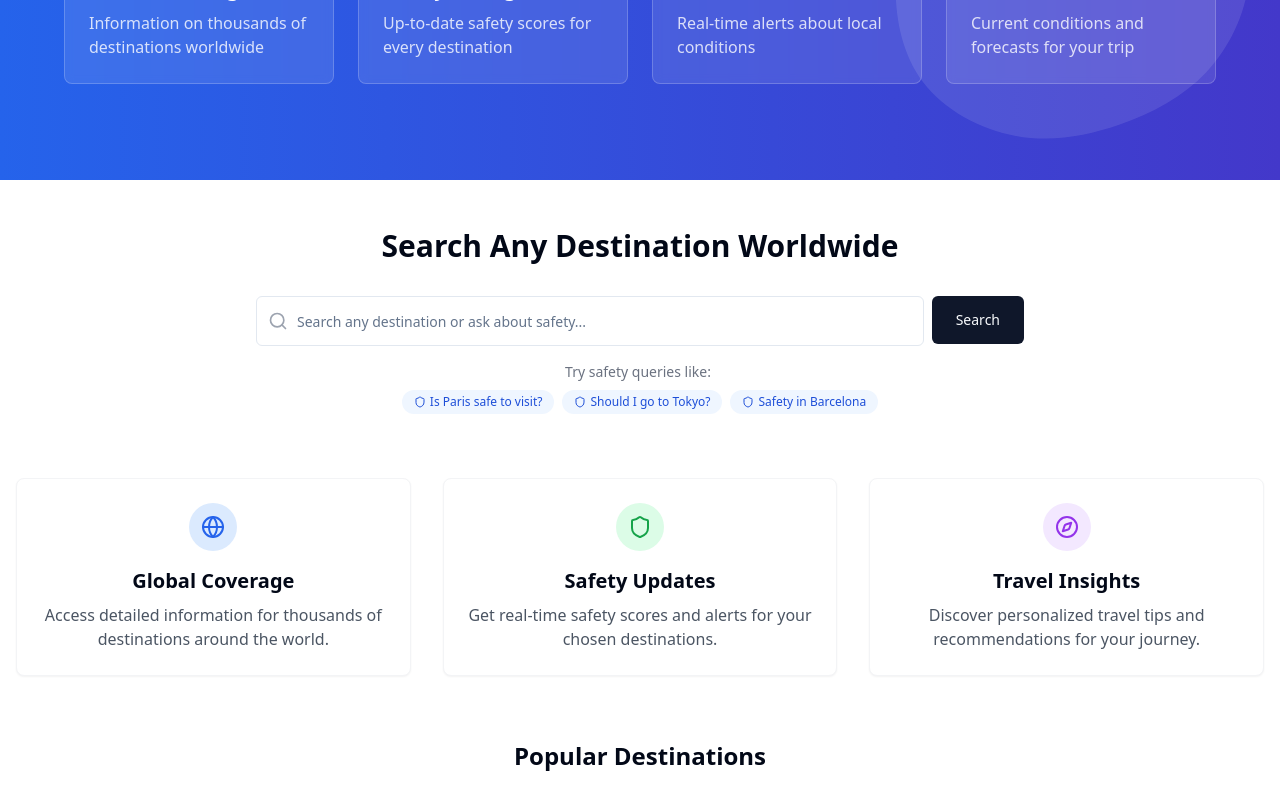
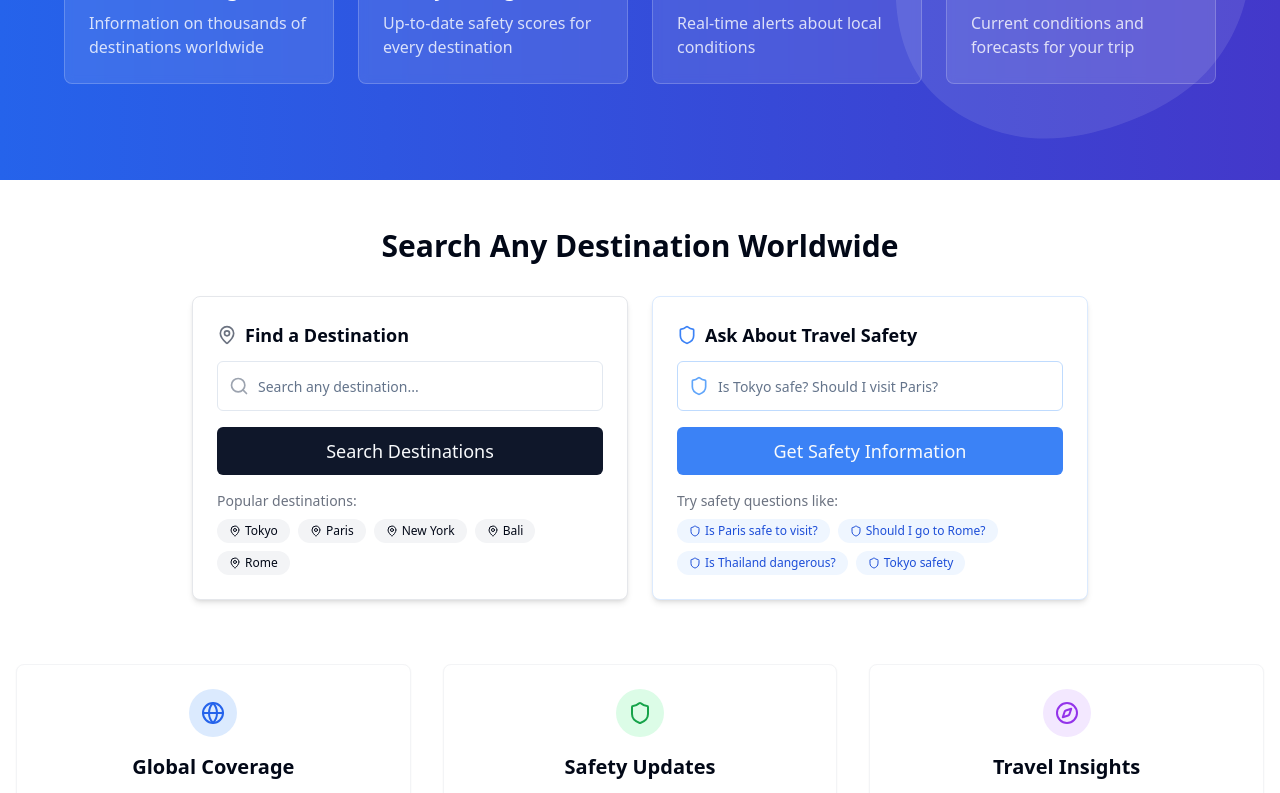
Before and after one commit to abimad123/travel-safe-ai-guardian, a React (Vite) app: page / in a window 1280 px wide. Shown: the part 518-1311 px from the top of the page. Built offline with nearby package versions, Linux system fonts and the light colour scheme.

Commit message:
feat: Implement separate search bars
Adds a location search bar and a safety query search bar.

```diff
--- a/src/components/dashboard/SearchBar.tsx
+++ b/src/components/dashboard/SearchBar.tsx
@@ -5,34 +5,18 @@ import { useNavigate } from "react-router-dom";
 import { Input } from "@/components/ui/input";
 import { Button } from "@/components/ui/button";
 import { toast } from "sonner";
+import { Card, CardContent } from "@/components/ui/card";
 
 const SearchBar = () => {
-  const [searchQuery, setSearchQuery] = useState("");
+  const [destinationQuery, setDestinationQuery] = useState("");
+  const [safetyQuery, setSafetyQuery] = useState("");
   const [isSearching, setIsSearching] = useState(false);
-  const [suggestions, setSuggestions] = useState<string[]>([]);
-  const [safetyExamples, setSafetyExamples] = useState<string[]>([
-    "Is Paris safe to visit?",
-    "Should I go to Tokyo?",
-    "Safety in Barcelona",
-    "Is New York dangerous?",
-    "Is it safe to travel to London?"
-  ]);
   const navigate = useNavigate();
 
-  // Popular destinations for suggestions
-  const popularDestinations = [
-    "New York", "London", "Tokyo", "Paris", "Sydney",
-    "Rome", "Bangkok", "Dubai", "Singapore", "Barcelona",
-    "Istanbul", "Amsterdam", "Hong Kong", "Rio de Janeiro", "Berlin",
-    "Mumbai", "Cairo", "Seoul", "Mexico City", "Toronto",
-    "Vienna", "Madrid", "Athens", "Prague", "Copenhagen",
-    "Moscow", "Dublin", "Stockholm", "Oslo", "Helsinki"
-  ];
-
-  const handleSearch = async (e: React.FormEvent) => {
+  const handleDestinationSearch = async (e: React.FormEvent) => {
     e.preventDefault();
 
-    if (!searchQuery.trim()) {
+    if (!destinationQuery.trim()) {
       toast.error("Please enter a destination to search");
       return;
     }
@@ -41,123 +25,143 @@ const SearchBar = () => {
 
     try {
       // Navigate to search results with the query
-      navigate(`/search?q=${encodeURIComponent(searchQuery.trim())}`);
+      navigate(`/search?q=${encodeURIComponent(destinationQuery.trim())}`);
     } catch (error) {
       console.error("Search error:", error);
       toast.error("Error searching for destination. Please try again.");
     } finally {
       setIsSearching(false);
-      setSuggestions([]);
     }
   };
 
-  const handleInputChange = (e: React.ChangeEvent<HTMLInputElement>) => {
-    const value = e.target.value;
-    setSearchQuery(value);
+  const handleSafetySearch = async (e: React.FormEvent) => {
+    e.preventDefault();
 
-    // Check if the query includes safety-related keywords
-    const isSafetyQuery = /\b(safe|safety|danger|risk|should i|visit)\b/i.test(value);
+    if (!safetyQuery.trim()) {
+      toast.error("Please enter a safety question");
+      return;
+    }
 
-    // Show suggestions if the input has at least 2 characters
-    if (value.length >= 2) {
-      // If it's a safety query, show more targeted suggestions
-      if (isSafetyQuery) {
-        // Get city names from the query
-        const words = value.toLowerCase().split(/\s+/);
-        const relevantExamples = safetyExamples.filter(example => {
-          return !words.some(word =>
-            word.length > 3 && example.toLowerCase().includes(word)
-          );
-        });
+    setIsSearching(true);
 
-        // Also look for city matches in popular destinations
-        const cityMatches = popularDestinations.filter(dest =>
-          dest.toLowerCase().includes(value.toLowerCase())
-        ).map(city => `Is ${city} safe to visit?`);
+    try {
+      // Add safety context if not present
+      let finalQuery = safetyQuery;
+      if (!/(safe|safety|danger|dangerous|should)/i.test(safetyQuery)) {
+        finalQuery = `Is ${safetyQuery} safe to visit?`;
+      }
 
-        // Combine and limit to 5 suggestions
-        setSuggestions([...cityMatches, ...relevantExamples].slice(0, 5));
-      } else {
-        // Regular destination suggestions
-        const filtered = popularDestinations.filter(dest =>
-          dest.toLowerCase().includes(value.toLowerCase())
-        ).slice(0, 5); // Show max 5 suggestions
-        setSuggestions(filtered);
-      }
-    } else {
-      setSuggestions([]);
+      // Navigate to search results with the safety query
+      navigate(`/search?q=${encodeURIComponent(finalQuery)}`);
+    } catch (error) {
+      console.error("Search error:", error);
+      toast.error("Error with safety query. Please try again.");
+    } finally {
+      setIsSearching(false);
     }
   };
 
-  const handleSuggestionClick = (suggestion: string) => {
-    setSearchQuery(suggestion);
-    setSuggestions([]);
-    // Auto search after selecting a suggestion
-    navigate(`/search?q=${encodeURIComponent(suggestion.trim())}`);
-  };
-
   const handleSafetyExampleClick = (example: string) => {
-    setSearchQuery(example);
-    setSuggestions([]);
-    // Auto search after selecting an example
     navigate(`/search?q=${encodeURIComponent(example.trim())}`);
   };
 
   return (
-    <div className="mb-10 relative">
-      <form onSubmit={handleSearch} className="flex gap-2 max-w-3xl mx-auto">
-        <div className="relative flex-grow">
+    <div className="mb-10">
+      <div className="grid md:grid-cols-2 gap-6 max-w-4xl mx-auto">
+        {/* Destination Search */}
+        <Card className="shadow-md border-gray-200">
+          <CardContent className="p-6">
+            <h3 className="font-semibold text-lg mb-3 flex items-center">
+              <MapPin className="mr-2 h-5 w-5 text-gray-500" />
+              Find a Destination
+            </h3>
+
+            <form onSubmit={handleDestinationSearch}>
+              <div className="relative mb-4">
                 <Search className="absolute left-3 top-1/2 transform -translate-y-1/2 text-gray-400" size={20} />
                 <Input
                   type="text"
-            placeholder="Search any destination or ask about safety..."
+                  placeholder="Search any destination..."
                   className="pl-10 py-6 text-lg"
-            value={searchQuery}
-            onChange={handleInputChange}
+                  value={destinationQuery}
+                  onChange={(e) => setDestinationQuery(e.target.value)}
                   disabled={isSearching}
-            autoComplete="off"
                 />
+              </div>
 
-          {/* Suggestions dropdown */}
-          {suggestions.length > 0 && (
-            <div className="absolute z-10 w-full mt-1 bg-white border border-gray-200 rounded-md shadow-lg">
-              {suggestions.map((suggestion, index) => {
-                const isSafetyQuestion = /\b(safe|safety|danger|dangerous|should)\b/i.test(suggestion);
-
-                return (
-                  <div
-                    key={index}
-                    className="flex items-center px-4 py-3 hover:bg-gray-50 cursor-pointer"
-                    onClick={() => handleSuggestionClick(suggestion)}
+              <Button
+                type="submit"
+                className="w-full py-6 text-lg"
+                disabled={isSearching}
               >
-                    {isSafetyQuestion ? (
-                      <Shield className="mr-2 h-4 w-4 text-blue-500" />
-                    ) : (
-                      <MapPin className="mr-2 h-4 w-4 text-gray-400" />
-                    )}
-                    <span>{suggestion}</span>
-                  </div>
-                );
-              })}
-            </div>
-          )}
-        </div>
-        <Button type="submit" className="py-6 px-6" disabled={isSearching}>
                 {isSearching ? (
                   <>
                     <div className="h-4 w-4 animate-spin rounded-full border-2 border-solid border-current border-r-transparent mr-2" />
                     Searching...
                   </>
                 ) : (
-            "Search"
+                  "Search Destinations"
                 )}
               </Button>
             </form>
 
-      {/* Safety query examples */}
-      <div className="mt-4 flex flex-wrap justify-center gap-2">
-        <span className="text-sm text-gray-500 mr-1 w-full text-center">Try safety queries like:</span>
-        {safetyExamples.slice(0, 3).map((example, index) => (
+            <div className="mt-4 flex flex-wrap gap-2">
+              <span className="text-sm text-gray-500 mr-1 w-full">Popular destinations:</span>
+              {["Tokyo", "Paris", "New York", "Bali", "Rome"].map((dest, index) => (
+                <button
+                  key={index}
+                  onClick={() => setDestinationQuery(dest)}
+                  className="text-xs bg-gray-100 hover:bg-gray-200 py-1 px-3 rounded-full flex items-center transition-colors duration-200"
+                >
+                  <MapPin className="mr-1 h-3 w-3" />
+                  {dest}
+                </button>
+              ))}
+            </div>
+          </CardContent>
+        </Card>
+
+        {/* Safety Search - Chatbot Style */}
+        <Card className="shadow-md border-blue-100">
+          <CardContent className="p-6">
+            <h3 className="font-semibold text-lg mb-3 flex items-center">
+              <Shield className="mr-2 h-5 w-5 text-blue-500" />
+              Ask About Travel Safety
+            </h3>
+
+            <form onSubmit={handleSafetySearch}>
+              <div className="relative mb-4">
+                <Shield className="absolute left-3 top-1/2 transform -translate-y-1/2 text-blue-400" size={20} />
+                <Input
+                  type="text"
+                  placeholder="Is Tokyo safe? Should I visit Paris?"
+                  className="pl-10 py-6 text-lg border-blue-200"
+                  value={safetyQuery}
+                  onChange={(e) => setSafetyQuery(e.target.value)}
+                  disabled={isSearching}
+                />
+              </div>
+
+              <Button
+                type="submit"
+                className="w-full py-6 text-lg bg-blue-500 hover:bg-blue-600"
+                disabled={isSearching}
+              >
+                {isSearching ? (
+                  <>
+                    <div className="h-4 w-4 animate-spin rounded-full border-2 border-solid border-current border-r-transparent mr-2" />
+                    Processing...
+                  </>
+                ) : (
+                  "Get Safety Information"
+                )}
+              </Button>
+            </form>
+
+            <div className="mt-4">
+              <span className="text-sm text-gray-500 mb-2 block">Try safety questions like:</span>
+              <div className="flex flex-wrap gap-2">
+                {["Is Paris safe to visit?", "Should I go to Rome?", "Is Thailand dangerous?", "Tokyo safety"].map((example, index) => (
                   <button
                     key={index}
                     onClick={() => handleSafetyExampleClick(example)}
@@ -169,6 +173,10 @@ const SearchBar = () => {
                 ))}
               </div>
             </div>
+          </CardContent>
+        </Card>
+      </div>
+    </div>
   );
 };
 
--- a/src/pages/SearchResults.tsx
+++ b/src/pages/SearchResults.tsx
@@ -6,16 +6,18 @@ import { Destination } from "@/components/dashboard/DestinationCard";
 import DestinationCard from "@/components/dashboard/DestinationCard";
 import SafetyQueryResponse from "@/components/search/SafetyQueryResponse";
 import { Button } from "@/components/ui/button";
-import { ArrowLeft, Search } from "lucide-react";
+import { ArrowLeft, MapPin, Search, Shield } from "lucide-react";
 import { Link } from "react-router-dom";
 import { toast } from "sonner";
 import { Input } from "@/components/ui/input";
+import { Card, CardContent } from "@/components/ui/card";
 
 const SearchResults = () => {
   const [searchParams, setSearchParams] = useSearchParams();
   const navigate = useNavigate();
   const query = searchParams.get("q") || "";
   const [searchQuery, setSearchQuery] = useState(query);
+  const [safetyQuery, setSafetyQuery] = useState("");
   const [results, setResults] = useState<Destination[]>([]);
   const [isLoading, setIsLoading] = useState(true);
 
@@ -61,6 +63,20 @@ const SearchResults = () => {
     setSearchParams({ q: searchQuery });
   };
 
+  const handleSafetySearch = (e: React.FormEvent) => {
+    e.preventDefault();
+    if (!safetyQuery.trim()) return;
+
+    // Add safety keywords if they're not already in the query
+    let enhancedQuery = safetyQuery;
+    if (!/(safe|safety|danger|dangerous|should)/i.test(safetyQuery)) {
+      enhancedQuery = `Is ${safetyQuery} safe to visit?`;
+    }
+
+    setSearchParams({ q: enhancedQuery });
+    setSafetyQuery("");
+  };
+
   const handleCardClick = (destination: Destination) => {
     // When clicking on a search-generated destination, pass the search query
     if (destination.id.startsWith('search-')) {
@@ -83,13 +99,19 @@ const SearchResults = () => {
         <h1 className="text-3xl font-bold">Search Results for "{query}"</h1>
       </div>
 
-      {/* New inline search bar */}
-      <form onSubmit={handleSearch} className="flex gap-2 max-w-2xl mb-8">
+      <div className="grid md:grid-cols-2 gap-4 mb-8">
+        {/* Destination search bar */}
+        <form onSubmit={handleSearch} className="flex flex-col">
+          <label className="mb-2 font-medium flex items-center">
+            <MapPin className="mr-1 h-4 w-4" />
+            Find a destination
+          </label>
+          <div className="flex gap-2">
             <div className="relative flex-grow">
               <Search className="absolute left-3 top-1/2 transform -translate-y-1/2 text-gray-400" size={20} />
               <Input
                 type="text"
-            placeholder="Try another destination or ask about safety..."
+                placeholder="Search any destination..."
                 className="pl-10 py-2"
                 value={searchQuery}
                 onChange={(e) => setSearchQuery(e.target.value)}
@@ -99,7 +121,33 @@ const SearchResults = () => {
             <Button type="submit" disabled={isLoading}>
               Search
             </Button>
+          </div>
         </form>
+
+        {/* Safety chatbot search bar */}
+        <form onSubmit={handleSafetySearch} className="flex flex-col">
+          <label className="mb-2 font-medium flex items-center">
+            <Shield className="mr-1 h-4 w-4" />
+            Ask about safety
+          </label>
+          <div className="flex gap-2">
+            <div className="relative flex-grow">
+              <Shield className="absolute left-3 top-1/2 transform -translate-y-1/2 text-blue-400" size={20} />
+              <Input
+                type="text"
+                placeholder="Is Tokyo safe? Should I visit Paris?"
+                className="pl-10 py-2 border-blue-200"
+                value={safetyQuery}
+                onChange={(e) => setSafetyQuery(e.target.value)}
+                disabled={isLoading}
+              />
+            </div>
+            <Button type="submit" disabled={isLoading} className="bg-blue-500 hover:bg-blue-600">
+              Ask
+            </Button>
+          </div>
+        </form>
+      </div>
 
       {isLoading ? (
         <div className="text-center py-12">
@@ -116,6 +164,29 @@ const SearchResults = () => {
               query={query}
             />
           ))}
+
+          {/* Quick safety examples if user is viewing safety results */}
+          {isSafetyQuery && (
+            <Card className="mb-6">
+              <CardContent className="p-4">
+                <h3 className="text-sm font-medium mb-2">Try other safety questions:</h3>
+                <div className="flex flex-wrap gap-2">
+                  {["Is Paris safe at night?", "Should I visit Tokyo?", "Barcelona crime rate", "London safety tips"].map((example, index) => (
+                    <Button
+                      key={index}
+                      variant="outline"
+                      size="sm"
+                      className="text-xs"
+                      onClick={() => setSearchParams({ q: example })}
+                    >
+                      <Shield className="mr-1 h-3 w-3" />
+                      {example}
+                    </Button>
+                  ))}
+                </div>
+              </CardContent>
+            </Card>
+          )}
 
           <div className="grid grid-cols-1 md:grid-cols-2 lg:grid-cols-3 gap-6">
             {results.map((destination) => (
```
Also changed, not shown: src/components/search/SafetyQueryResponse.tsx (+20 -8 lines). Lines whose indentation alone changed are shown as unchanged.
